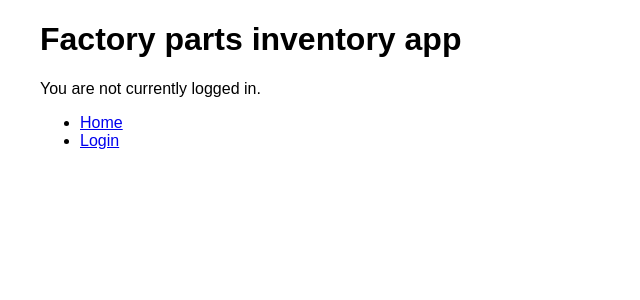
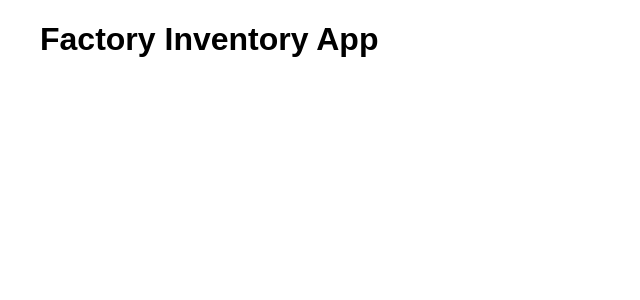
Before and after one commit to richardgourley/factory-inventory-app, a PHP site: page /templates/header.php in a window 1280 px wide. Shown: the top 300 px of the page, without its empty margins (0-640 px from the left). Run offline with PHP 8.4, Linux system fonts and the light colour scheme; some libraries are stand-ins or nearby versions.

Commit message:
Menu separated from main header file.

```diff
--- a/templates/header.php
+++ b/templates/header.php
@@ -3,39 +3,7 @@
 <meta name="viewport" content="width=device-width, initial-scale=1.0">
 <head>
 	<title>Factory Inventory App</title>
-    <?php require_once(
-        htmlentities( $_SERVER['DOCUMENT_ROOT'], ENT_QUOTES ) . '/factoryInventoryApp/config/config.php'
-    ); ?>
-	<link rel="stylesheet" href="<?php echo BASE_URL . 'assets/style.css'; ?>">
+	<link rel="stylesheet" href="../assets/style.css">
 </head>
 <body>
-    <h1>Factory parts inventory app</h1>
-    <?php session_start(); ?>
-
-    <?php if( isset( $_SESSION['USERNAME'] ) ): ?>
-    <h3>Welcome back <?php echo htmlentities( $_SESSION['USERNAME'], ENT_QUOTES ); ?></h3>
-    <?php endif; ?>
-
-    <?php if( isset( $_SESSION['PRIVELIGES'] ) && $_SESSION['PRIVELIGES'] === '1' ): ?>
-    <ul>
-    	<li><a href="<?php echo BASE_URL . 'index.php'; ?>">Home</a></li>
-        <li><a href="<?php echo BASE_URL . 'templates/viewAll.php'; ?>">View all products</a></li>
-        <li><a href="<?php echo BASE_URL . 'templates/addNew.php'; ?>">Add new product</a></li>
-    	<li><a href="<?php echo BASE_URL . 'templates/edit.php'; ?>">Edit a product</a></li>
-    	<li><a href="<?php echo BASE_URL . 'templates/search.php'; ?>">Search</a></li>
-    	<li><a href="<?php echo BASE_URL . 'templates/logout.php'; ?>">Logout</a></li>
-    </ul>
-    <?php elseif( isset( $_SESSION['PRIVELIGES'] ) && $_SESSION['PRIVELIGES'] === '2' ): ?>
-    <ul>
-        <li><a href="<?php echo BASE_URL . 'index.php'; ?>">Home</a></li>
-        <li><a href="<?php echo BASE_URL . 'templates/viewAll.php'; ?>">View all products</a></li>
-        <li><a href="<?php echo BASE_URL . 'templates/search.php'; ?>">Search</a></li>
-        <li><a href="<?php echo BASE_URL . 'templates/logout.php'; ?>">Logout</a></li>
-    </ul>
-    <?php else: ?>
-    <p>You are not currently logged in.</p>
-    <ul>
-        <li><a href="<?php echo BASE_URL . 'index.php'; ?>">Home</a></li>
-        <li><a href="<?php echo BASE_URL . 'templates/login.php'; ?>">Login</a></li>
-    </ul>
-    <?php endif; ?>
+    <h1>Factory Inventory App</h1>
```
